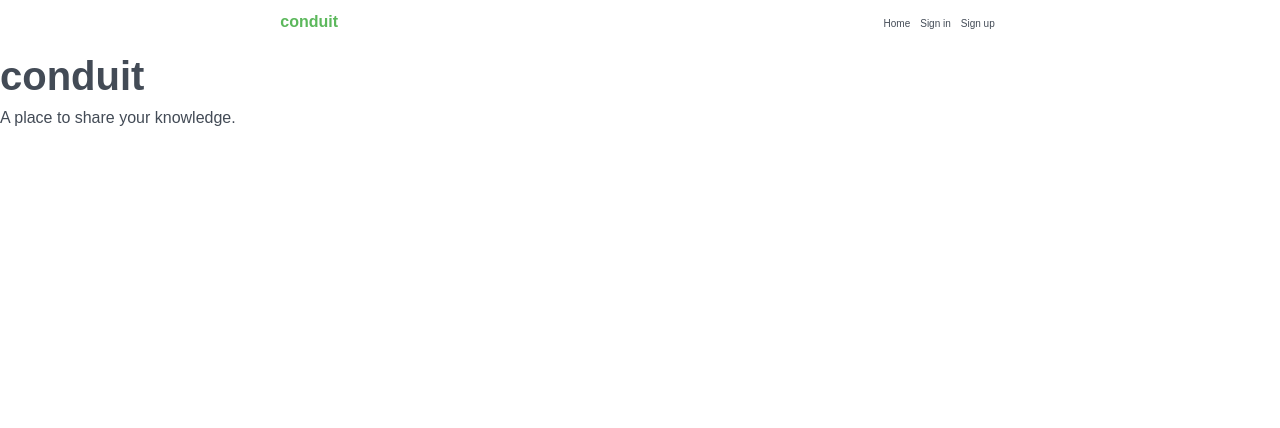
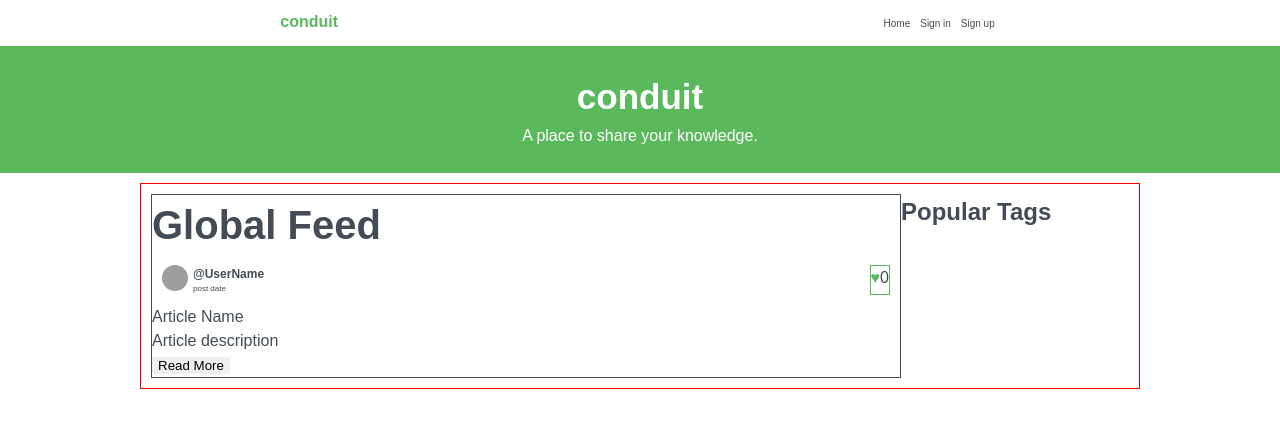
Before and after one commit to imcontrive/conduit-real-world-app, a React (Create React App) app: page / in a window 1280 px wide. Shown: the top 428 px of the page. Built offline with nearby package versions, Linux system fonts and the light colour scheme; grey boxes are pictures that could not be loaded.

Commit message:
Add Hero and Post section

```diff
--- a/src/components/Home.js
+++ b/src/components/Home.js
@@ -27,6 +27,52 @@ export default class Home extends Component {
             <p>A place to share your knowledge.</p>
           </div>
         </section>
+        {/* Global Feed section */}
+        <section>
+          <div className="super">
+            <article className="article-wrapper">
+              {/* conditional rendering for tag required */}
+              <h2>Global Feed</h2>
+              <div className="post">
+
+                <div className="post-header">
+                  <div className="post-details">
+                    <img src="https://static.productionready.io/images/smiley-cyrus.jpg" />
+                    <div className="user-info">
+                      <h4>@UserName</h4>
+                      <p>post date</p>
+                    </div>
+                  </div>
+                  {/* Heart */}
+                  <div className="likes">
+                    <p className="heart">&#9829;</p>
+                    <p>0</p>
+                  </div>
+                </div>
+
+                {/* Post content */}
+                <div className="post-content">
+                  <p>Article Name</p>
+                  <p>Article description</p>
+                  <button>Read More</button>
+
+                </div>
+              </div>
+            </article>
+
+
+          {/* Tag */}
+
+          <section>
+            <div className="tag">
+              <h4>Popular Tags</h4>
+
+            </div>
+          </section>
+          </div>
+
+
+        </section>
       </div>
     )
   }
--- a/src/index.scss
+++ b/src/index.scss
@@ -196,3 +196,85 @@ h6 {
 		}
 	}
 }
+
+.hero {
+	text-align: center;
+	background-color: #5CB85C;
+	color: #fff;
+	padding: 25px;
+	margin-bottom: 10px;
+
+	h2 {
+		font-size: 35px;
+		font-weight: bold;
+	}
+}
+
+// Global Feed section
+
+.super {
+	max-width: 1000px;
+	width: 100%;
+	margin: 0 auto;
+	display: flex;
+	border: 0.5px solid red;
+	padding: 10px;
+
+
+	.article-wrapper {
+		max-width: 800px;
+		min-width:750px;
+		border: 0.4px solid;
+
+		.post {
+			width: 100%;
+
+			.post-header {
+				display: flex;
+				justify-content: space-between;
+				padding: 10px;
+
+				.likes {
+					display: flex;
+					border: 0.5px solid #5CB85C;
+
+					.heart {
+						color: #5CB85C;
+					}
+				}
+			}
+
+			.post-details {
+				display: flex;
+				justify-content: flex-start;
+				align-content: baseline;
+
+
+				img {
+					width: 26px;
+					height: 26px;
+					border-radius: 50%;
+				}
+
+				.user-info {
+					padding-left: 5px;
+
+					h4 {
+						font-size: 12px;
+					}
+
+					p {
+						font-size: 8px;
+
+					}
+				}
+			}
+
+		}
+
+	}
+
+	// .tag {
+
+	// }
+}
```
